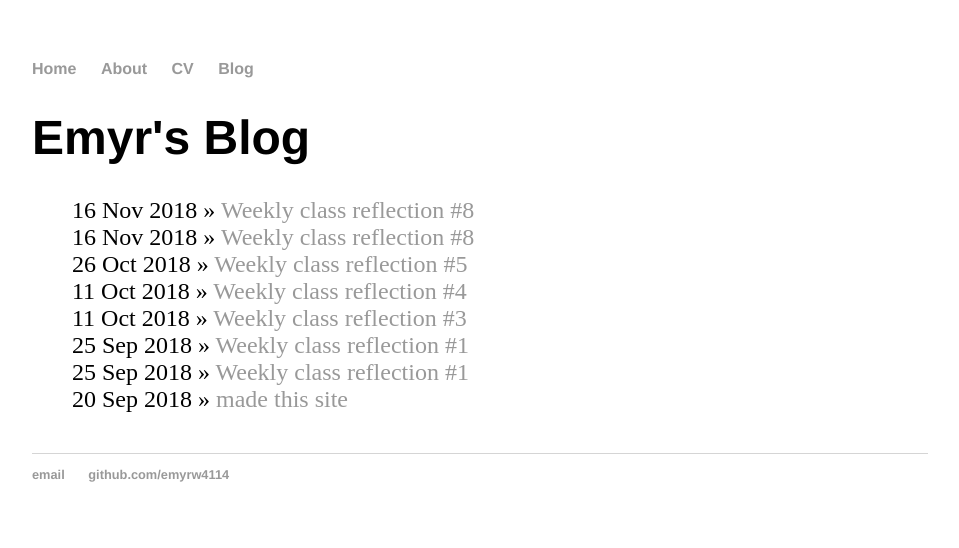
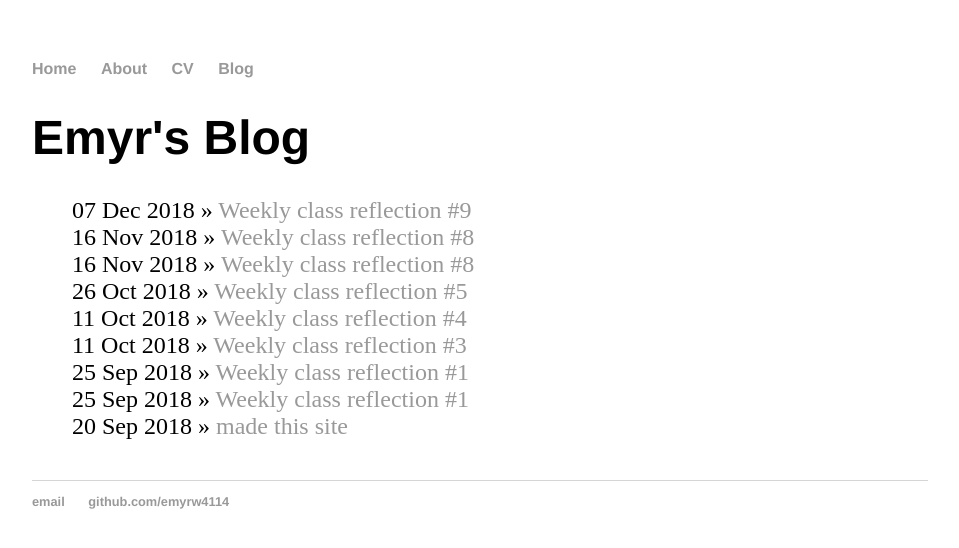
Before and after one commit to emyrw4114/emyrw4114.github.io, a Jekyll site: the page built from blog/index.html, in a window 1280 px wide. Shown: the top 548 px of the page, without its empty margins (160-1119 px from the left). Built offline with Jekyll 4.4.1, drawn with Linux system fonts in a browser that asks for light colours.

Commit message:
Update and rename dfdshjncxj.md to 2018-12-07-weekly-reflection-#9.md

```diff
--- a/_posts/dfdshjncxj.md
+++ b/_posts/2018-12-07-weekly-reflection-#9.md
@@ -1,7 +1,7 @@
 ---
 layout: post
-title: "Weekly class reflection #8"
-date: 2018-11-16
+title: "Weekly class reflection #9"
+date: 2018-12-07
 ---
 
 <!DOCTYPE html>
```
